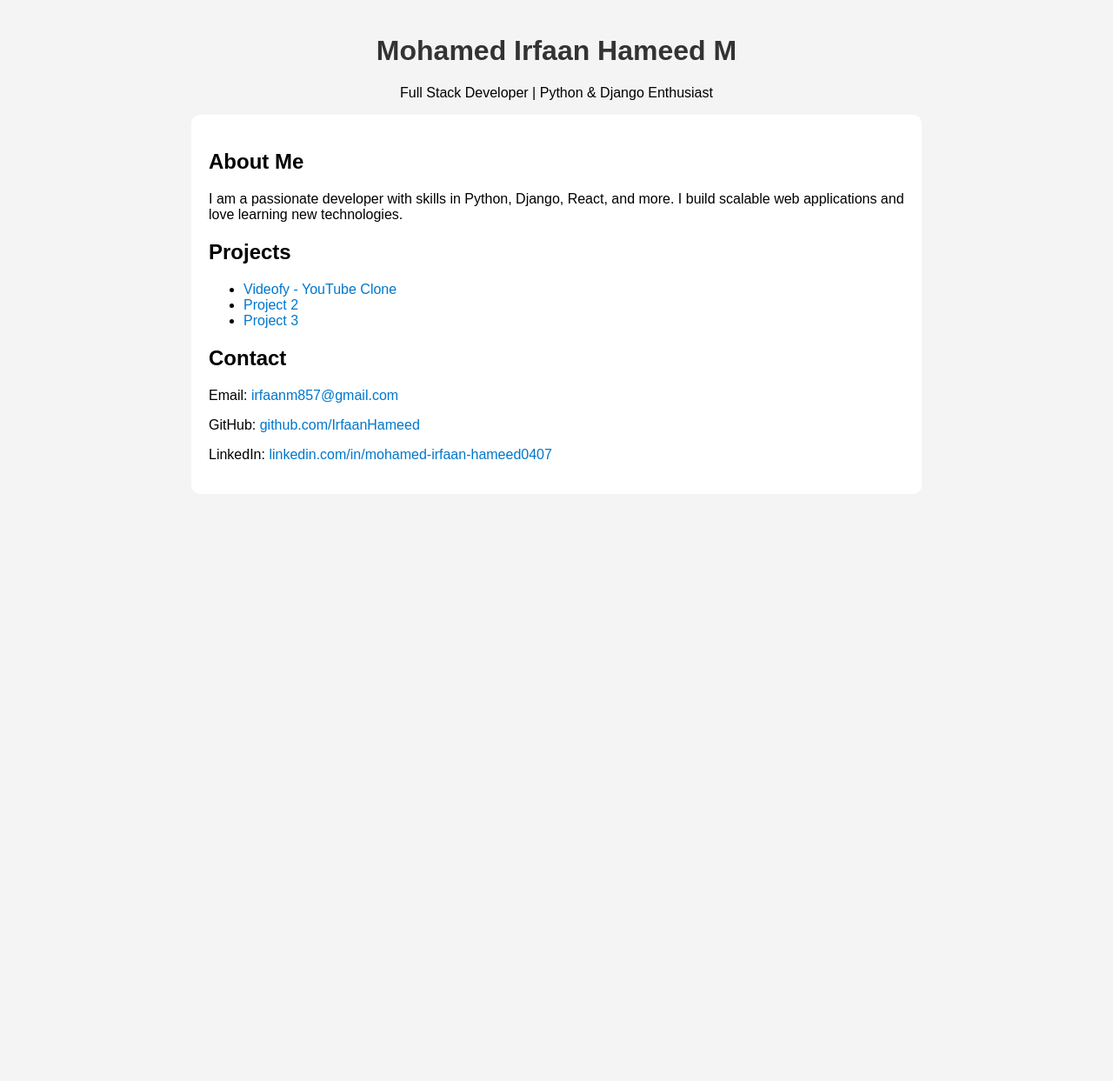
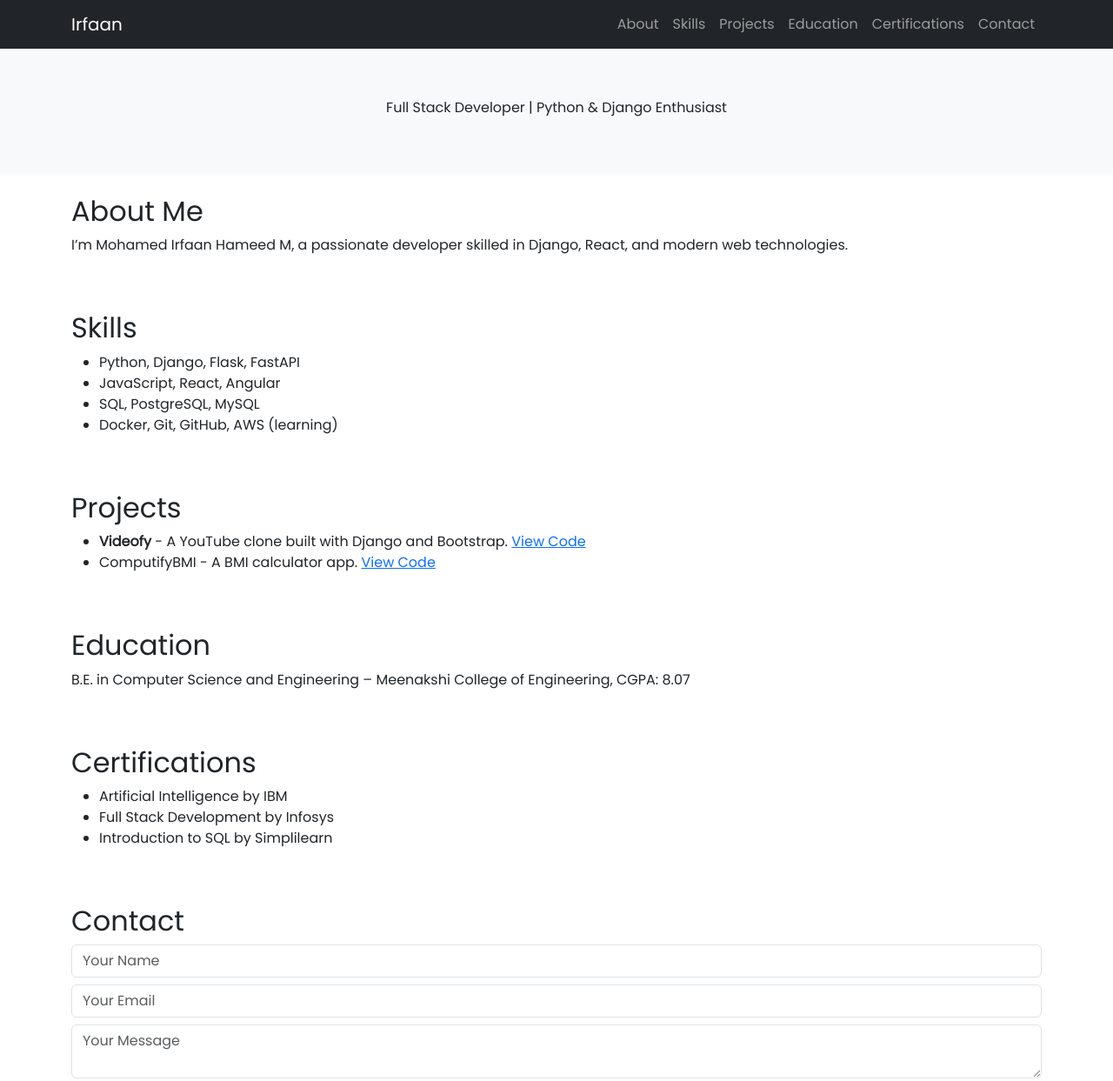
Before and after one commit to IrfaanHameed/IrfaanHameed.github.io, a plain HTML site: page index.html in a window 1280 px wide. Shown: the top 1243 px of the page at 87% size. Before the commit the page ends 800 px from the top, so only its background shows below. Drawn offline with nearby package versions, Linux system fonts and the light colour scheme.

Commit message:
Update index.html

```diff
--- a/index.html
+++ b/index.html
@@ -2,37 +2,87 @@
 <html lang="en">
 <head>
   <meta charset="UTF-8" />
-  <meta name="viewport" content="width=device-width, initial-scale=1" />
-  <title>My IT Career Portfolio</title>
-  <style>
-    body { font-family: Arial, sans-serif; margin: 40px; background: #f4f4f4; }
-    header { text-align: center; }
-    h1 { color: #333; }
-    section { max-width: 800px; margin: auto; background: white; padding: 20px; border-radius: 10px; }
-    a { color: #0077cc; text-decoration: none; }
-    a:hover { text-decoration: underline; }
-  </style>
+  <meta name="viewport" content="width=device-width, initial-scale=1.0"/>
+  <title>Mohamed Irfaan | Portfolio</title>
+  <link rel="stylesheet" href="style.css" />
+  <link href="https://cdn.jsdelivr.net/npm/bootstrap@5.3.0/dist/css/bootstrap.min.css" rel="stylesheet"/>
+  <link href="https://fonts.googleapis.com/css2?family=Poppins&display=swap" rel="stylesheet">
 </head>
-<body>
-  <header>
-    <h1>Mohamed Irfaan Hameed M</h1>
+<body style="font-family: 'Poppins', sans-serif;">
+
+<nav class="navbar navbar-dark bg-dark navbar-expand-lg">
+  <div class="container">
+    <a class="navbar-brand" href="#">Irfaan</a>
+    <div class="collapse navbar-collapse">
+      <ul class="navbar-nav ms-auto">
+        <li class="nav-item"><a class="nav-link" href="#about">About</a></li>
+        <li class="nav-item"><a class="nav-link" href="#skills">Skills</a></li>
+        <li class="nav-item"><a class="nav-link" href="#projects">Projects</a></li>
+        <li class="nav-item"><a class="nav-link" href="#education">Education</a></li>
+        <li class="nav-item"><a class="nav-link" href="#certifications">Certifications</a></li>
+        <li class="nav-item"><a class="nav-link" href="#contact">Contact</a></li>
+      </ul>
+    </div>
+  </div>
+</nav>
+
+<header class="text-center p-5 bg-light">
+  <h1><span id="typed-text"></span></h1>
   <p>Full Stack Developer | Python & Django Enthusiast</p>
 </header>
-  <section>
+
+<section id="about" class="container py-4">
   <h2>About Me</h2>
-    <p>I am a passionate developer with skills in Python, Django, React, and more. I build scalable web applications and love learning new technologies.</p>
+  <p>I’m Mohamed Irfaan Hameed M, a passionate developer skilled in Django, React, and modern web technologies.</p>
+</section>
 
+<section id="skills" class="container py-4">
+  <h2>Skills</h2>
+  <ul>
+    <li>Python, Django, Flask, FastAPI</li>
+    <li>JavaScript, React, Angular</li>
+    <li>SQL, PostgreSQL, MySQL</li>
+    <li>Docker, Git, GitHub, AWS (learning)</li>
+  </ul>
+</section>
+
+<section id="projects" class="container py-4">
   <h2>Projects</h2>
   <ul>
-      <li><a href="https://github.com/IrfaanHameed/Videofy">Videofy - YouTube Clone</a></li>
-      <li><a href="#">Project 2</a></li>
-      <li><a href="#">Project 3</a></li>
+    <li><strong>Videofy</strong> - A YouTube clone built with Django and Bootstrap. <a href="https://github.com/IrfaanHameed/Videofy" target="_blank">View Code</a></li>
+    <li>ComputifyBMI - A BMI calculator app. <a href="#">View Code</a></li>
   </ul>
+</section>
 
+<section id="education" class="container py-4">
+  <h2>Education</h2>
+  <p>B.E. in Computer Science and Engineering – Meenakshi College of Engineering, CGPA: 8.07</p>
+</section>
+
+<section id="certifications" class="container py-4">
+  <h2>Certifications</h2>
+  <ul>
+    <li>Artificial Intelligence by IBM</li>
+    <li>Full Stack Development by Infosys</li>
+    <li>Introduction to SQL by Simplilearn</li>
+  </ul>
+</section>
+
+<section id="contact" class="container py-4">
   <h2>Contact</h2>
-    <p>Email: <a href="mailto:irfaanm857@gmail.com">irfaanm857@gmail.com</a></p>
-    <p>GitHub: <a href="https://github.com/IrfaanHameed" target="_blank">github.com/IrfaanHameed</a></p>
-    <p>LinkedIn: <a href="https://linkedin.com/in/mohamed-irfaan-hameed0407" target="_blank">linkedin.com/in/mohamed-irfaan-hameed0407</a></p>
+  <form action="https://formspree.io/f/your-form-id" method="POST">
+    <input type="text" name="name" class="form-control mb-2" placeholder="Your Name" required>
+    <input type="email" name="email" class="form-control mb-2" placeholder="Your Email" required>
+    <textarea name="message" class="form-control mb-2" placeholder="Your Message" required></textarea>
+    <button type="submit" class="btn btn-primary">Send</button>
+  </form>
 </section>
+
+<footer class="text-center bg-dark text-white py-3">
+  &copy; 2025 Mohamed Irfaan Hameed M
+</footer>
+
+<script src="script.js"></script>
+<script src="https://cdn.jsdelivr.net/npm/bootstrap@5.3.0/dist/js/bootstrap.bundle.min.js"></script>
 </body>
 </html>
```
Lines whose indentation alone changed are shown as unchanged.
